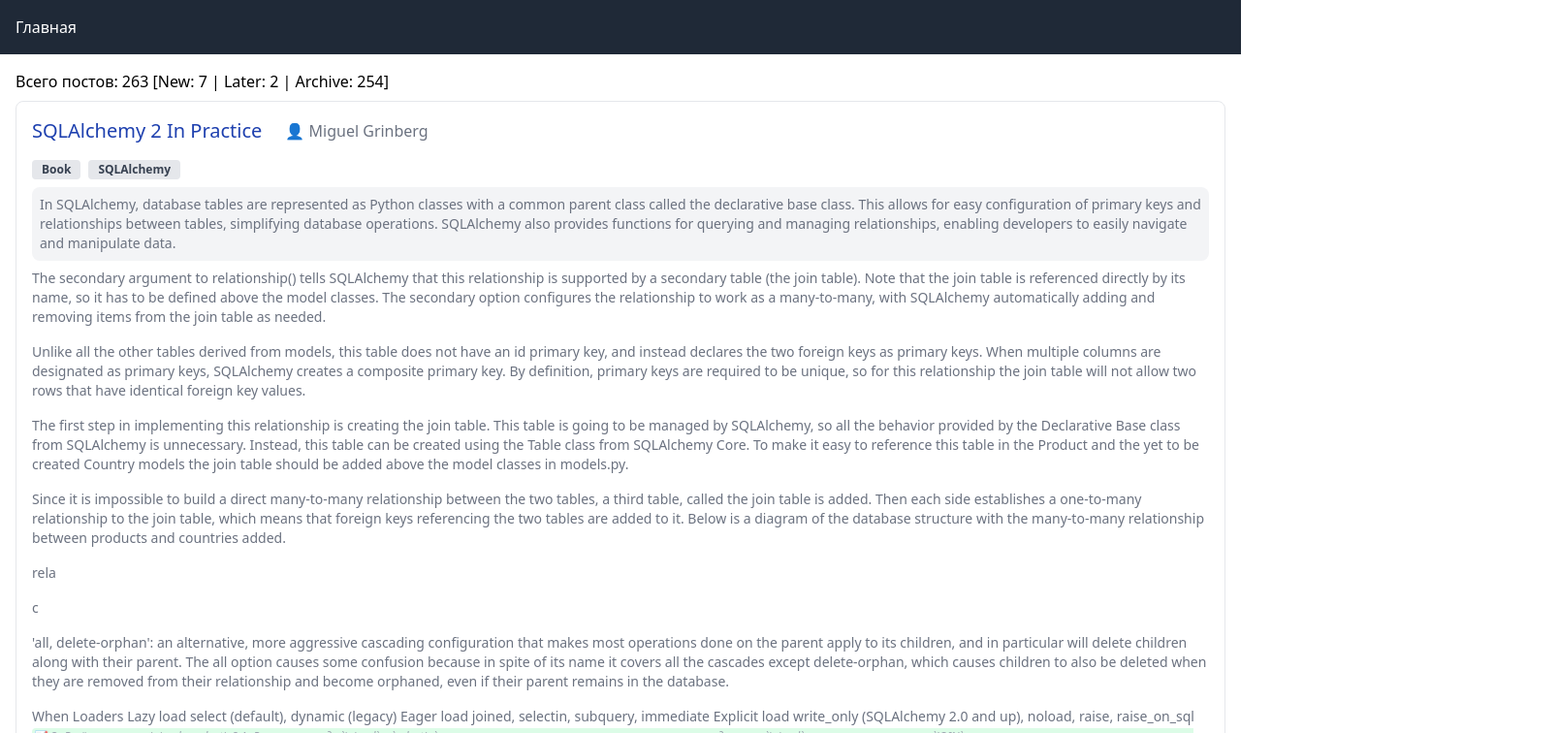
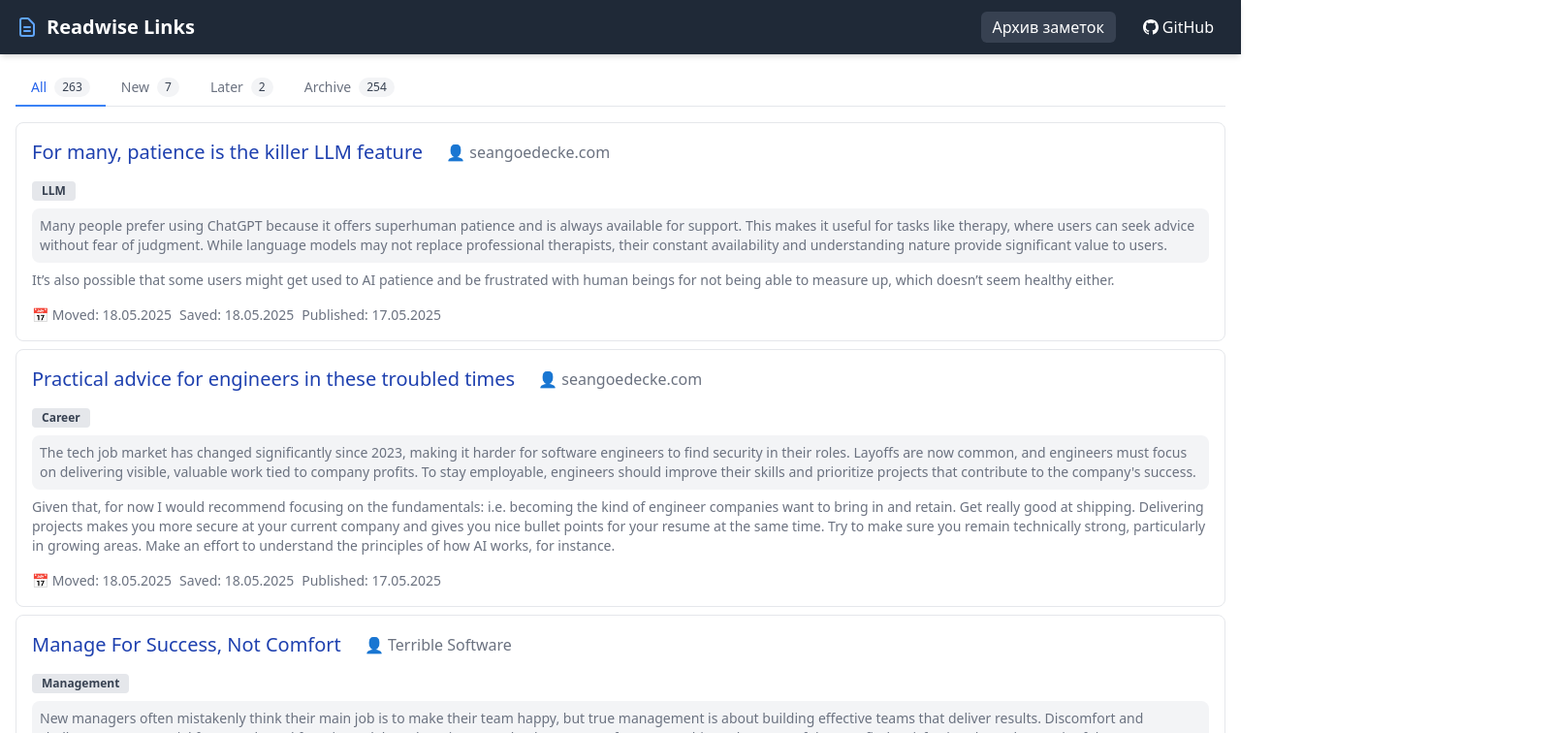
Before and after one commit to hazadus/readwise-links, a Vue app in the folder web/: page / in a window 1280 px wide. Shown: the top 756 px of the page at 97% size, 1607 px wide, since content can reach past the window. Built offline with nearby package versions, Linux system fonts and the light colour scheme.

Commit message:
feat(web): добавить табы и симпатичный хэдер

```diff
--- a/web/src/components/Header.vue
+++ b/web/src/components/Header.vue
@@ -1,16 +1,64 @@
 <template>
-  <header class="p-4 bg-gray-800 text-white">
-    <nav>
-      <ul class="flex space-x-4">
-        <li>
+  <header class="px-4 py-3 bg-gray-800 text-white shadow-md">
+    <div class="container mx-auto flex flex-col md:flex-row md:items-center md:justify-between">
+      <!-- Логотип и название -->
+      <div class="flex items-center mb-2 md:mb-0">
+        <svg
+          xmlns="http://www.w3.org/2000/svg"
+          class="h-6 w-6 mr-2 text-blue-400"
+          fill="none"
+          viewBox="0 0 24 24"
+          stroke="currentColor"
+        >
+          <path
+            stroke-linecap="round"
+            stroke-linejoin="round"
+            stroke-width="2"
+            d="M9 12h6m-6 4h6m2 5H7a2 2 0 01-2-2V5a2 2 0 012-2h5.586a1 1 0 01.707.293l5.414 5.414a1 1 0 01.293.707V19a2 2 0 01-2 2z"
+          />
+        </svg>
         <router-link
           to="/"
-            class="hover:underline"
-            >Главная</router-link
+          class="text-xl font-semibold hover:text-blue-300"
         >
+          Readwise Links
+        </router-link>
+      </div>
+
+      <!-- Навигация -->
+      <nav class="flex items-center">
+        <ul class="flex flex-wrap space-x-1 md:space-x-4 items-center">
+          <li class="flex items-center">
+            <router-link
+              to="/"
+              class="px-3 py-1 rounded-md hover:bg-gray-700 transition-colors flex items-center"
+              active-class="bg-gray-700 font-medium"
+              exact
+              >Архив заметок</router-link
+            >
+          </li>
+          <li>
+            <a
+              href="https://github.com/hazadus/readwise-links"
+              target="_blank"
+              class="px-3 py-1 rounded-md hover:bg-gray-700 transition-colors flex items-center"
+            >
+              <svg
+                xmlns="http://www.w3.org/2000/svg"
+                class="h-4 w-4 mr-1"
+                fill="currentColor"
+                viewBox="0 0 24 24"
+              >
+                <path
+                  d="M12 0c-6.626 0-12 5.373-12 12 0 5.302 3.438 9.8 8.207 11.387.599.111.793-.261.793-.577v-2.234c-3.338.726-4.033-1.416-4.033-1.416-.546-1.387-1.333-1.756-1.333-1.756-1.089-.745.083-.729.083-.729 1.205.084 1.839 1.237 1.839 1.237 1.07 1.834 2.807 1.304 3.492.997.107-.775.418-1.305.762-1.604-2.665-.305-5.467-1.334-5.467-5.931 0-1.311.469-2.381 1.236-3.221-.124-.303-.535-1.524.117-3.176 0 0 1.008-.322 3.301 1.23.957-.266 1.983-.399 3.003-.404 1.02.005 2.047.138 3.006.404 2.291-1.552 3.297-1.23 3.297-1.23.653 1.653.242 2.874.118 3.176.77.84 1.235 1.911 1.235 3.221 0 4.609-2.807 5.624-5.479 5.921.43.372.823 1.102.823 2.222v3.293c0 .319.192.694.801.576 4.765-1.589 8.199-6.086 8.199-11.386 0-6.627-5.373-12-12-12z"
+                />
+              </svg>
+              GitHub
+            </a>
           </li>
         </ul>
       </nav>
+    </div>
   </header>
 </template>
 
--- a/web/src/views/Home.vue
+++ b/web/src/views/Home.vue
@@ -9,7 +9,7 @@
 const archivedNotes = computed(() => data.filter((note) => note.location === "archive"));
 const laterNotes = computed(() => data.filter((note) => note.location === "later"));
 
-const filter = ref<string>("later");
+const filter = ref<string>("all");
 
 const filteredNotes = computed(() => {
   if (filter.value === "later") {
@@ -24,26 +24,66 @@
 </script>
 
 <template>
-  <div>
-    <a
-      @click="filter = 'all'"
-      class="hover:underline"
-      >Всего постов</a
-    >: {{ data.length }} [<a
-      @click="filter = 'new'"
-      class="hover:underline"
-      >New</a
-    >: {{ newNotes.length }} |
-    <a
-      @click="filter = 'later'"
-      class="hover:underline"
-      >Later</a
-    >: {{ laterNotes.length }} |
-    <a
-      @click="filter = 'archive'"
-      class="hover:underline"
-      >Archive</a
-    >: {{ archivedNotes.length }}]
+  <div class="border-b border-gray-200 mb-4">
+    <nav
+      class="flex -mb-px"
+      aria-label="Tabs"
+    >
+      <button
+        @click="filter = 'all'"
+        class="px-4 py-2 flex items-center border-b-2 text-sm font-medium"
+        :class="
+          filter === 'all'
+            ? 'border-blue-500 text-blue-600'
+            : 'border-transparent hover:border-gray-300 text-gray-500 hover:text-gray-700'
+        "
+      >
+        All
+        <span class="ml-2 bg-gray-100 text-gray-700 px-2 py-0.5 rounded-full text-xs">{{ data.length }}</span>
+      </button>
+      <button
+        @click="filter = 'new'"
+        class="px-4 py-2 flex items-center border-b-2 text-sm font-medium"
+        :class="
+          filter === 'new'
+            ? 'border-blue-500 text-blue-600'
+            : 'border-transparent hover:border-gray-300 text-gray-500 hover:text-gray-700'
+        "
+      >
+        New
+        <span class="ml-2 bg-gray-100 text-gray-700 px-2 py-0.5 rounded-full text-xs">{{
+          newNotes.length
+        }}</span>
+      </button>
+      <button
+        @click="filter = 'later'"
+        class="px-4 py-2 flex items-center border-b-2 text-sm font-medium"
+        :class="
+          filter === 'later'
+            ? 'border-blue-500 text-blue-600'
+            : 'border-transparent hover:border-gray-300 text-gray-500 hover:text-gray-700'
+        "
+      >
+        Later
+        <span class="ml-2 bg-gray-100 text-gray-700 px-2 py-0.5 rounded-full text-xs">{{
+          laterNotes.length
+        }}</span>
+      </button>
+      <button
+        @click="filter = 'archive'"
+        class="px-4 py-2 flex items-center border-b-2 text-sm font-medium"
+        :class="
+          filter === 'archive'
+            ? 'border-blue-500 text-blue-600'
+            : 'border-transparent hover:border-gray-300 text-gray-500 hover:text-gray-700'
+        "
+      >
+        Archive
+        <span class="ml-2 bg-gray-100 text-gray-700 px-2 py-0.5 rounded-full text-xs">{{
+          archivedNotes.length
+        }}</span>
+      </button>
+    </nav>
   </div>
 
   <ArticleCard
```
Lines whose indentation alone changed are shown as unchanged.
